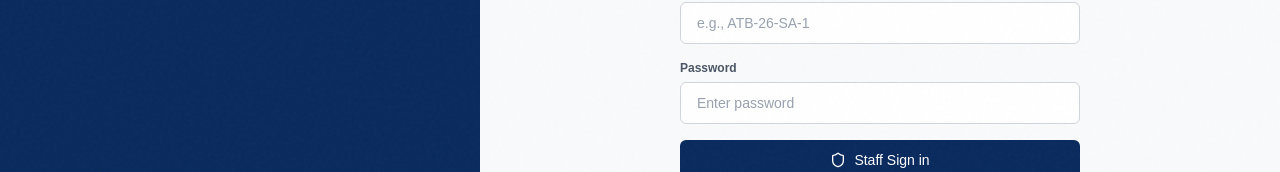
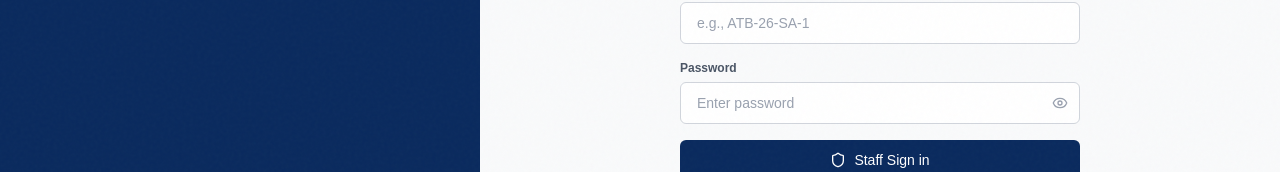
Before and after one commit to rehmanshawon/atbltd-health, a Next.js app in the folder apps/frontend/: page /login in a window 1280 px wide. Both pictures are taken after a click on the button "Staff Login →". Shown: the part 371-543 px from the top of the page. Built offline with nearby package versions, Linux system fonts and the light colour scheme; no server answers.

Commit message:
feat: add password visibility toggle to staff login
- Add eye icon to show/hide password in staff login form
- Use Eye and EyeOff icons from lucide-react
- Position toggle button inside input field
- Add pr-10 to prevent text overlap with toggle icon

```diff
--- a/apps/frontend/app/login/page.tsx
+++ b/apps/frontend/app/login/page.tsx
@@ -3,7 +3,7 @@
 import { useState, FormEvent, useEffect } from "react";
 import { useRouter } from "next/navigation";
 import { useAuth } from "../lib/auth-context";
-import { LogIn, Loader2, ArrowLeft, Shield } from "lucide-react";
+import { LogIn, Loader2, ArrowLeft, Shield, Eye, EyeOff } from "lucide-react";
 import Link from "next/link";
 
 const API_BASE = process.env.NEXT_PUBLIC_API_URL || "http://localhost:3000/api";
@@ -24,7 +24,7 @@
   const [password, setPassword] = useState("");
   const [error, setError] = useState("");
   const [isLoading, setIsLoading] = useState(false);
-
+  const [showPassword, setShowPassword] = useState(false);
   // Redirect if already authenticated
   useEffect(() => {
     if (isAuthenticated && user) {
@@ -168,14 +168,24 @@
                 <label className="block text-gray-600 text-xs font-semibold mb-1.5">
                   Password
                 </label>
+                <div className="relative">
                   <input
-                  type="password"
+                    type={showPassword ? "text" : "password"}
                     required
                     value={password}
                     onChange={(e) => setPassword(e.target.value)}
                     placeholder="Enter password"
-                  className="w-full px-4 py-2.5 rounded-md border border-gray-300 bg-white text-gray-900 placeholder-gray-400 focus:border-[#D32F2F] focus:outline-none focus:ring-1 focus:ring-[#D32F2F]/20 text-sm"
+                    className="w-full px-4 py-2.5 rounded-md border border-gray-300 bg-white text-gray-900 placeholder-gray-400 focus:border-[#D32F2F] focus:outline-none focus:ring-1 focus:ring-[#D32F2F]/20 text-sm pr-10"
                   />
+                  <button
+                    type="button"
+                    onClick={() => setShowPassword(!showPassword)}
+                    className="absolute right-3 top-1/2 -translate-y-1/2 text-gray-400 hover:text-gray-600"
+                    tabIndex={-1}
+                  >
+                    {showPassword ? <EyeOff size={16} /> : <Eye size={16} />}
+                  </button>
+                </div>
               </div>
               <button
                 type="submit"
```
Lines whose indentation alone changed are shown as unchanged.
